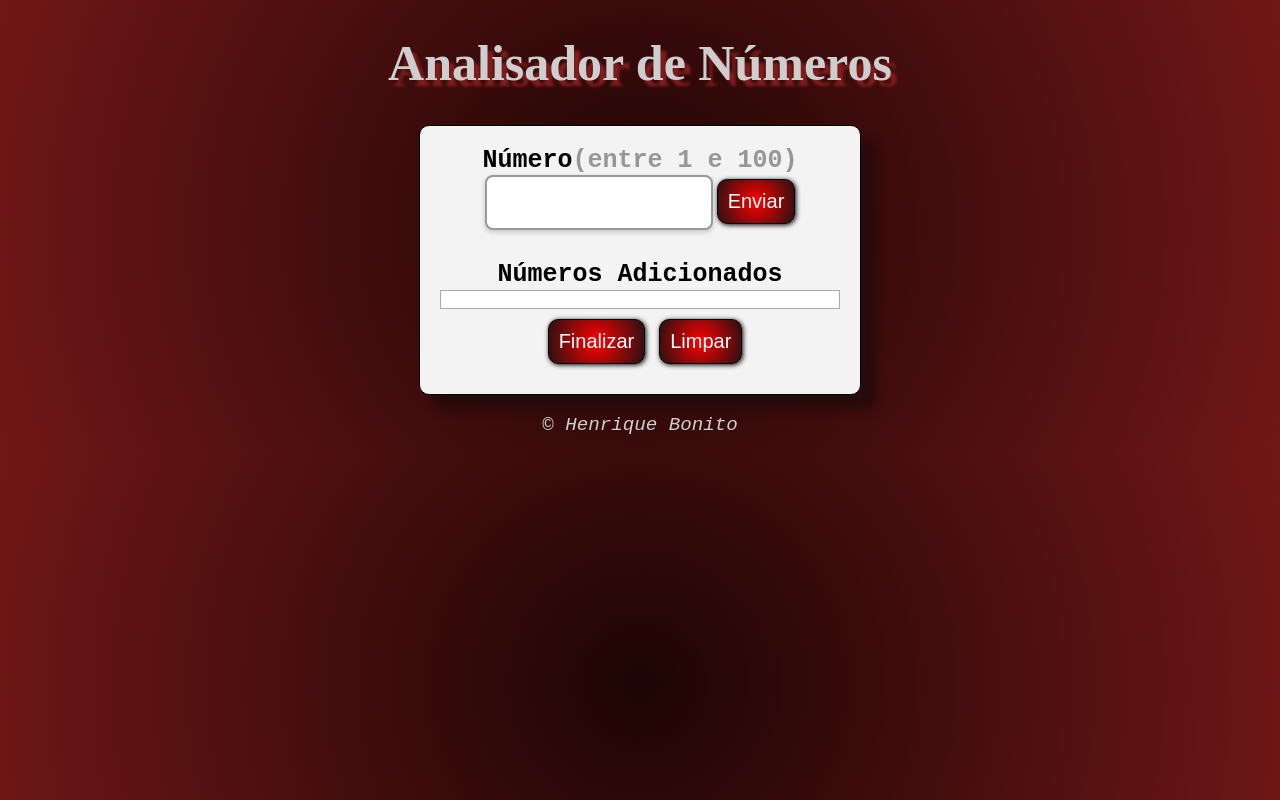
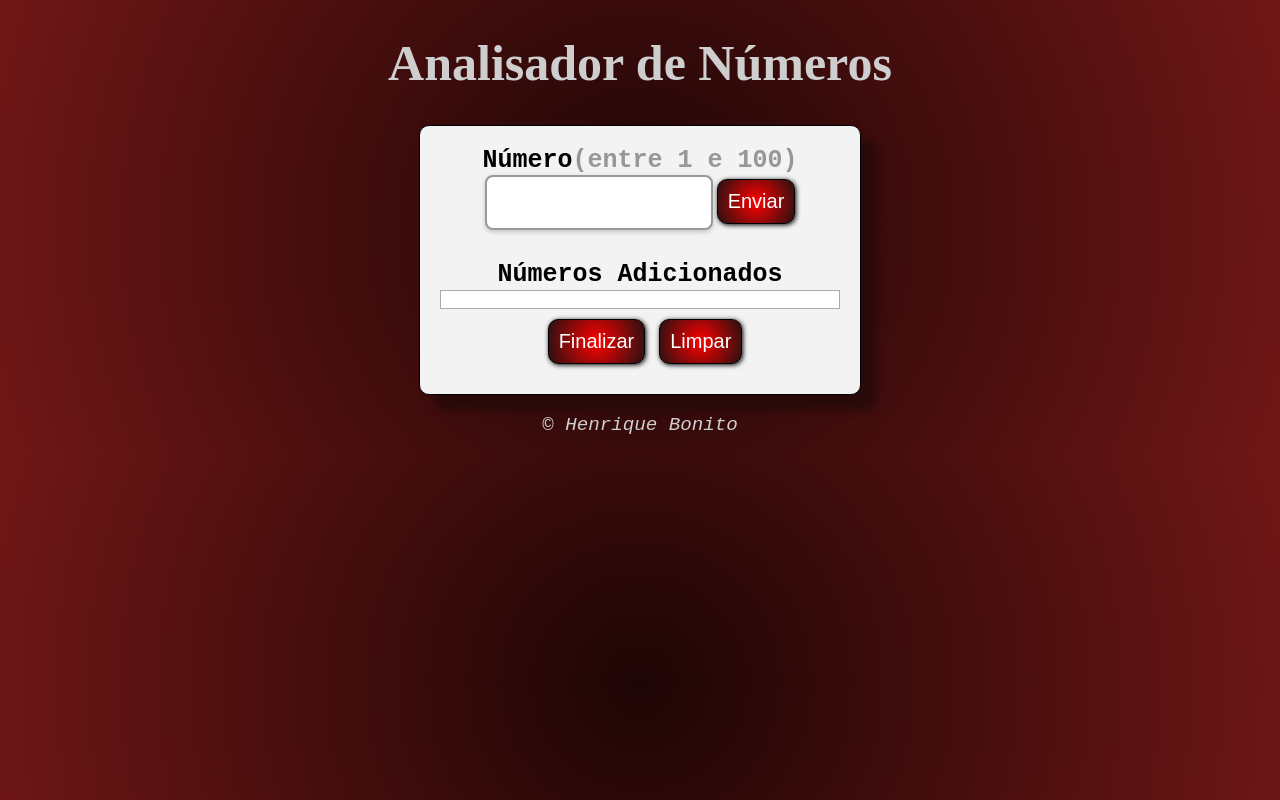
Before and after one commit to henriquenunescode/analisador-de-numeros, a plain HTML site: page index.html in a window 1280 px wide. Drawn offline with Linux system fonts and the light colour scheme.

Commit message:
remoção text-shadow no h1

```diff
--- a/style.css
+++ b/style.css
@@ -6,7 +6,6 @@ h1 {
     color: rgb(206, 206, 206);
     text-align: center;
     font-size: 50px;
-    text-shadow: 6px 6px 3px rgb(129, 29, 29);
 }
 
 #span1e100 {
```
